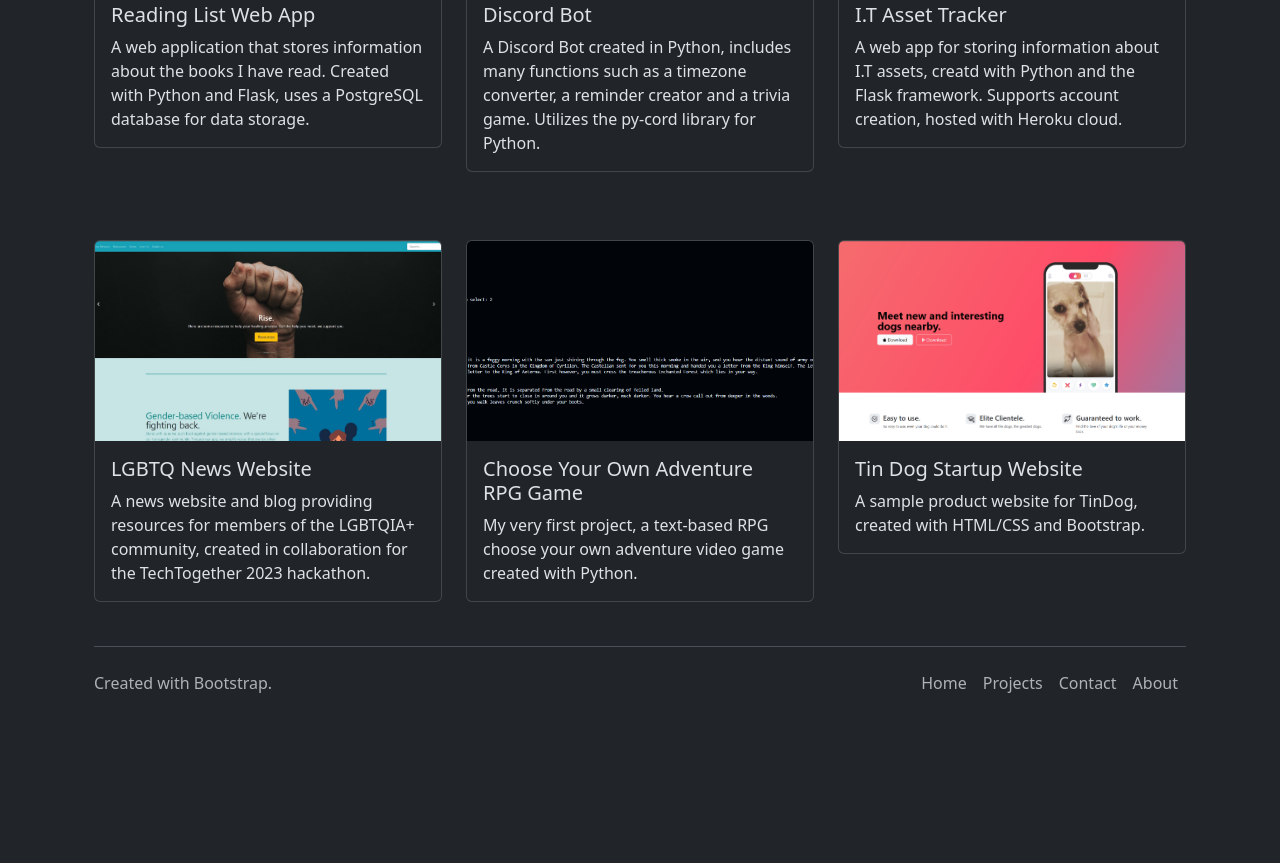
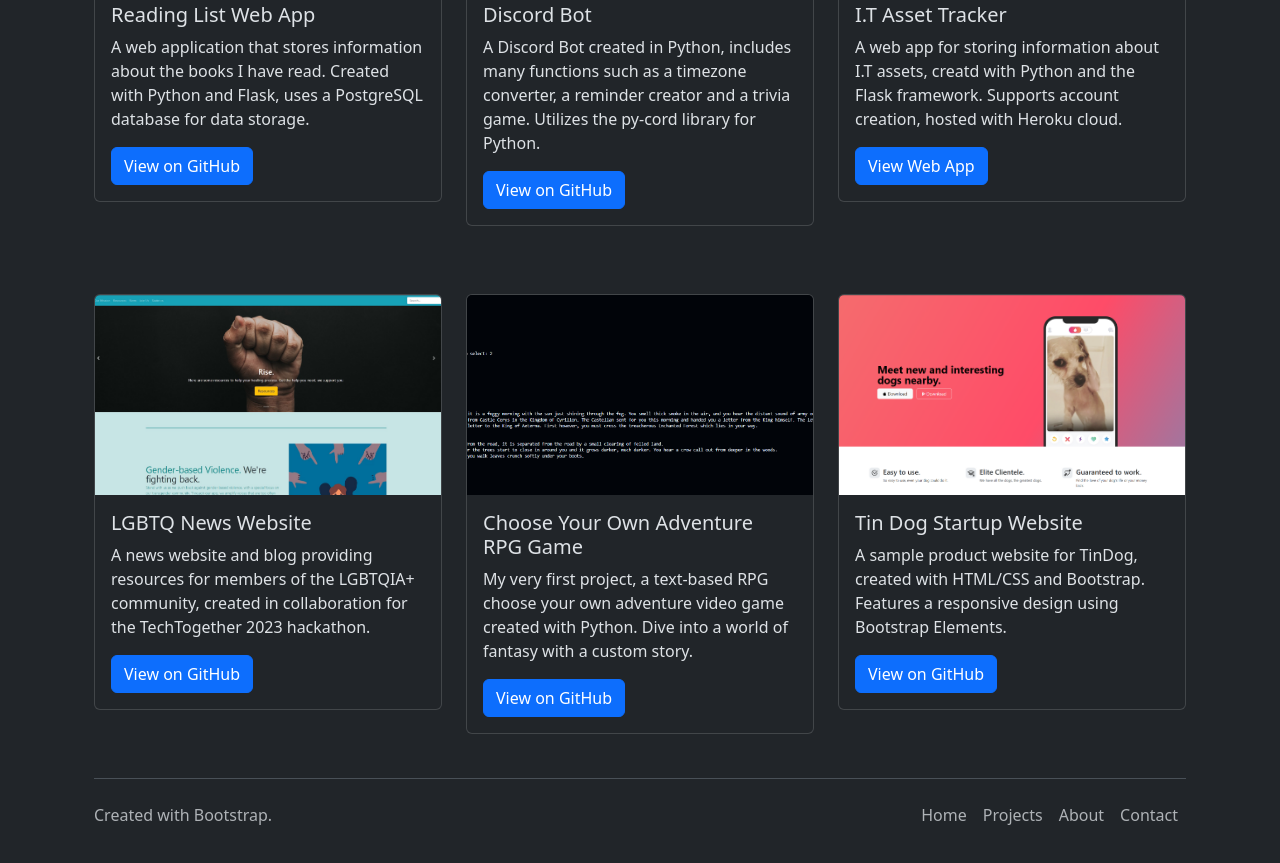
Before and after one commit to itguy22/Bootstrap-Portfolio, a plain HTML site: page projects.html in a window 1280 px wide. Shown: the part 431-1294 px from the top of the page. Before the commit the page ends 1174 px from the top, so only its background shows below. Drawn offline with nearby package versions, Linux system fonts and the light colour scheme; a script that the page names is missing.

Commit message:
Updated projects page with links to GitHub repos and Heroku app.

```diff
--- a/projects.html
+++ b/projects.html
@@ -51,6 +51,7 @@
                         <div class="card-body">
                             <h5 class="card-title">Reading List Web App</h5>
                             <p class="card-text">A web application that stores information about the books I have read. Created with Python and Flask, uses a PostgreSQL database for data storage.</p>
+                            <a href="https://github.com/itguy22/Ryans-Reading-List" class="btn btn-primary">View on GitHub</a>
                         </div>
                     </div>
                 </div>
@@ -62,6 +63,7 @@
                         <div class="card-body">
                             <h5 class="card-title">Discord Bot</h5>
                             <p class="card-text">A Discord Bot created in Python, includes many functions such as a timezone converter, a reminder creator and a trivia game. Utilizes the py-cord library for Python.</p>
+                            <a href="https://github.com/itguy22/Ryans-Reading-List" class="btn btn-primary">View on GitHub</a>
                         </div>
                     </div>
                 </div>
@@ -73,6 +75,7 @@
                         <div class="card-body">
                             <h5 class="card-title">I.T Asset Tracker</h5>
                             <p class="card-text">A web app for storing information about I.T assets, creatd with Python and the Flask framework. Supports account creation, hosted with Heroku cloud.</p>
+                            <a href="https://it-asset-tracker-856fed1eac90.herokuapp.com/" class="btn btn-primary">View Web App</a>
                         </div>
                     </div>
                 </div>
@@ -89,6 +92,7 @@
                         <div class="card-body">
                             <h5 class="card-title">LGBTQ News Website</h5>
                             <p class="card-text">A news website and blog providing resources for members of the LGBTQIA+ community, created in collaboration for the TechTogether 2023 hackathon. </p>
+                            <a href="https://github.com/itguy22/News-WebApp" class="btn btn-primary">View on GitHub</a>
                         </div>
                     </div>
                 </div>
@@ -99,7 +103,8 @@
                         <img src="images/RPGGame.png" alt="Project 2" class="card-img-top project-image">
                         <div class="card-body">
                             <h5 class="card-title">Choose Your Own Adventure RPG Game</h5>
-                            <p class="card-text">My very first project, a text-based RPG choose your own adventure video game created with Python.</p>
+                            <p class="card-text">My very first project, a text-based RPG choose your own adventure video game created with Python. Dive into a world of fantasy with a custom story.</p>
+                            <a href="https://github.com/itguy22/News-WebApp" class="btn btn-primary">View on GitHub</a>
                         </div>
                     </div>
                 </div>
@@ -110,7 +115,8 @@
                         <img src="images/TinDog_startup.png" alt="Project 3" class="card-img-top project-image">
                         <div class="card-body">
                             <h5 class="card-title">Tin Dog Startup Website</h5>
-                            <p class="card-text">A sample product website for TinDog, created with HTML/CSS and Bootstrap.</p>
+                            <p class="card-text">A sample product website for TinDog, created with HTML/CSS and Bootstrap. Features a responsive design using Bootstrap Elements. </p>
+                            <a href="" class="btn btn-primary">View on GitHub</a>
                         </div>
                     </div>
                 </div>
@@ -132,8 +138,8 @@
       <ul class="nav col-md-4 justify-content-end">
         <li class="nav-item"><a href="index.html" class="nav-link px-2 text-body-secondary">Home</a></li>
         <li class="nav-item"><a href="projects.html" class="nav-link px-2 text-body-secondary">Projects</a></li>
+        <li class="nav-item"><a href="about.html" class="nav-link px-2 text-body-secondary">About</a></li>
         <li class="nav-item"><a href="contact.html" class="nav-link px-2 text-body-secondary">Contact</a></li>
-        <li class="nav-item"><a href="about.html" class="nav-link px-2 text-body-secondary">About</a></li>
       </ul>
     </footer>
   </div>
```
Also changed, not shown: about.html (+2 -1 lines), contact.html (+1 -1 lines), index.html (+1 -1 lines).
